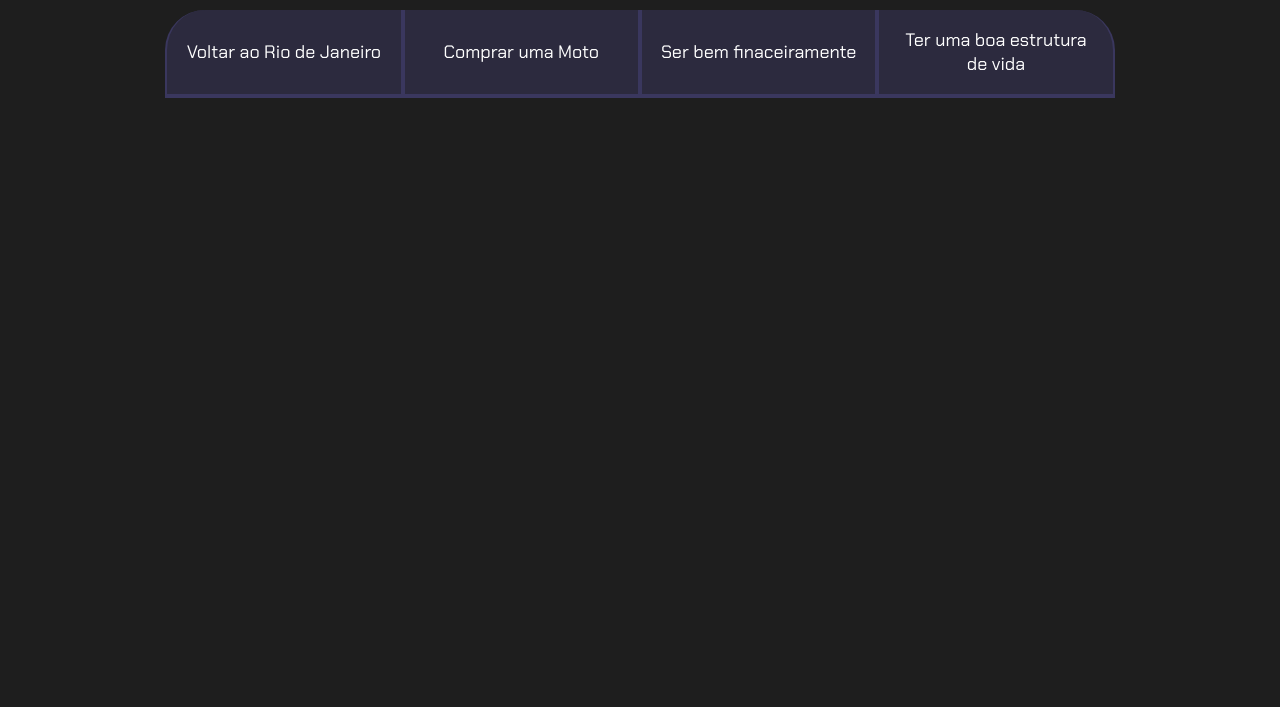
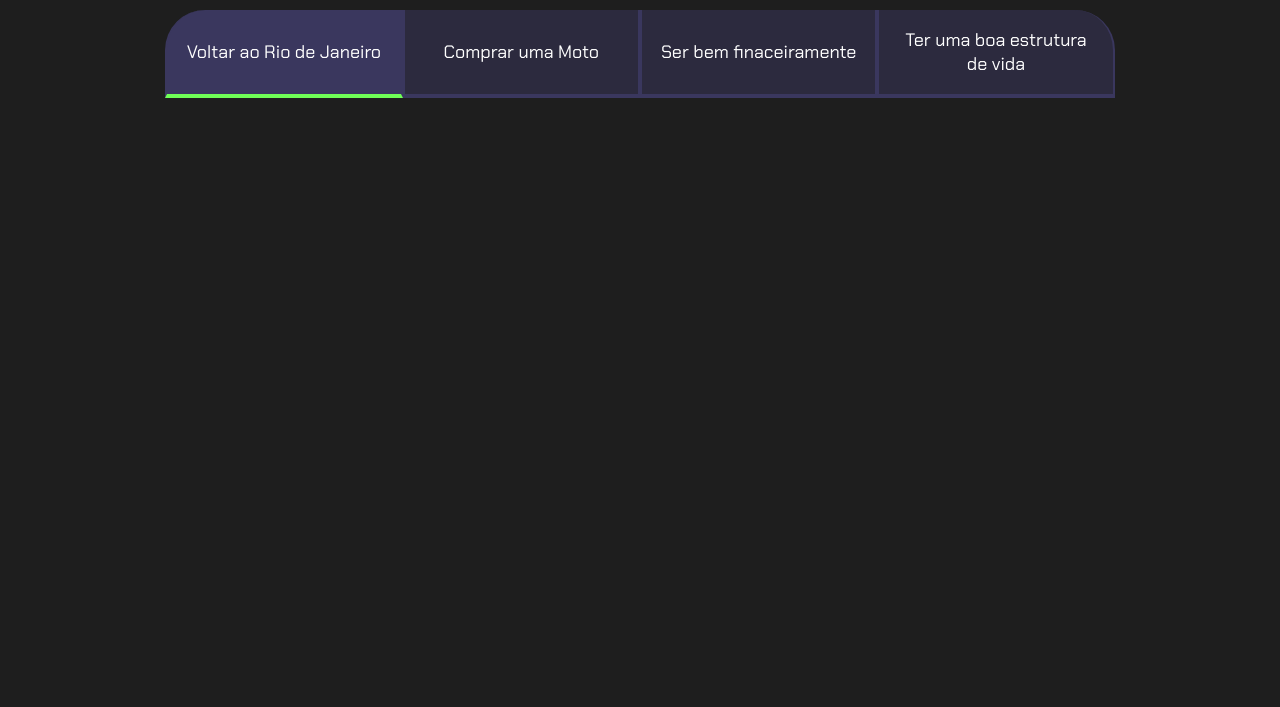
Before and after one commit to paulobolt/projeto-de-vida-Paulo, a plain HTML site: page index.html in a window 1280 px wide. Shown: the part 93-800 px from the top of the page. Drawn offline with Linux system fonts and the light colour scheme.

Commit message:
87waty8ui

```diff
--- a/index.html
+++ b/index.html
@@ -12,12 +12,13 @@
 <section class="conteudo-principal">
 <h2 class="titulo-principal">Meus Objetivos do ano<span>_</span></h2>
 <div class="botoes">
-<button class="botao">Voltar ao Rio de Janeiro</button>
+<button class="botao ativo">Voltar ao Rio de Janeiro</button>
 <button class="botao">Comprar uma Moto</button>
 <button class="botao">Ser bem finaceiramente</button>
 <button class="botao">Ter uma boa estrutura de vida</button>
 </div>
 </section>
+<script src="main.js"></script>
 </body>
 
 </html>
--- a/style.css
+++ b/style.css
@@ -61,6 +61,13 @@
         display: block;
     }
 
+    .botao.ativo{
+        background-color: var(--botao-ativo);
+        border-bottom: 4px solid var(--verde);
+    }
+
+
+
     @media screen and (min-width:768px){
         .botoes {
             display:flex;
```
Also changed, not shown: main.js (added).
